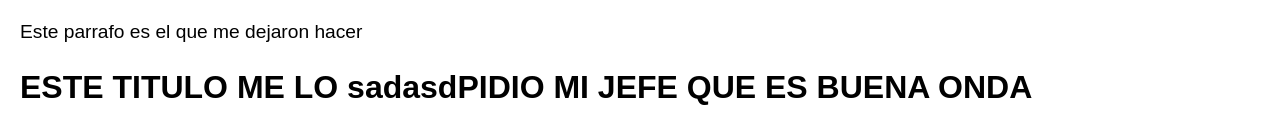
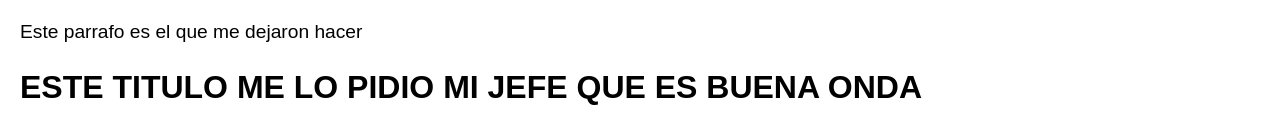
Before and after one commit to Juanfr97/MiPrimeraPagina, a plain HTML site: page index.html in a window 1280 px wide. Shown: the part 807-943 px from the top of the page. Drawn offline with Linux system fonts and the light colour scheme.

Commit message:
Revirtiendo el commit "Rompiendo"
This reverts commit 32b1e4bc8e79e0d96ba2c62a0bde4105b04862f3.

```diff
--- a/index.html
+++ b/index.html
@@ -17,7 +17,7 @@
         <p>Y este es el párrafo de inicio donde vamos a explicar las cosas increíbles que se pueden hacer con ramas</p>
         <img src="https://www.example.com/path-to-your-image.jpg" alt="Equipo de trabajo">
         <p>Este parrafo es el que me dejaron hacer</p>
-        <h2>ESTE TITULO ME LO sadasdPIDIO MI JEFE QUE ES BUENA ONDA</h2>
+        <h2>ESTE TITULO ME LO PIDIO MI JEFE QUE ES BUENA ONDA</h2>
     </div>
 </body>
 </html>
```
